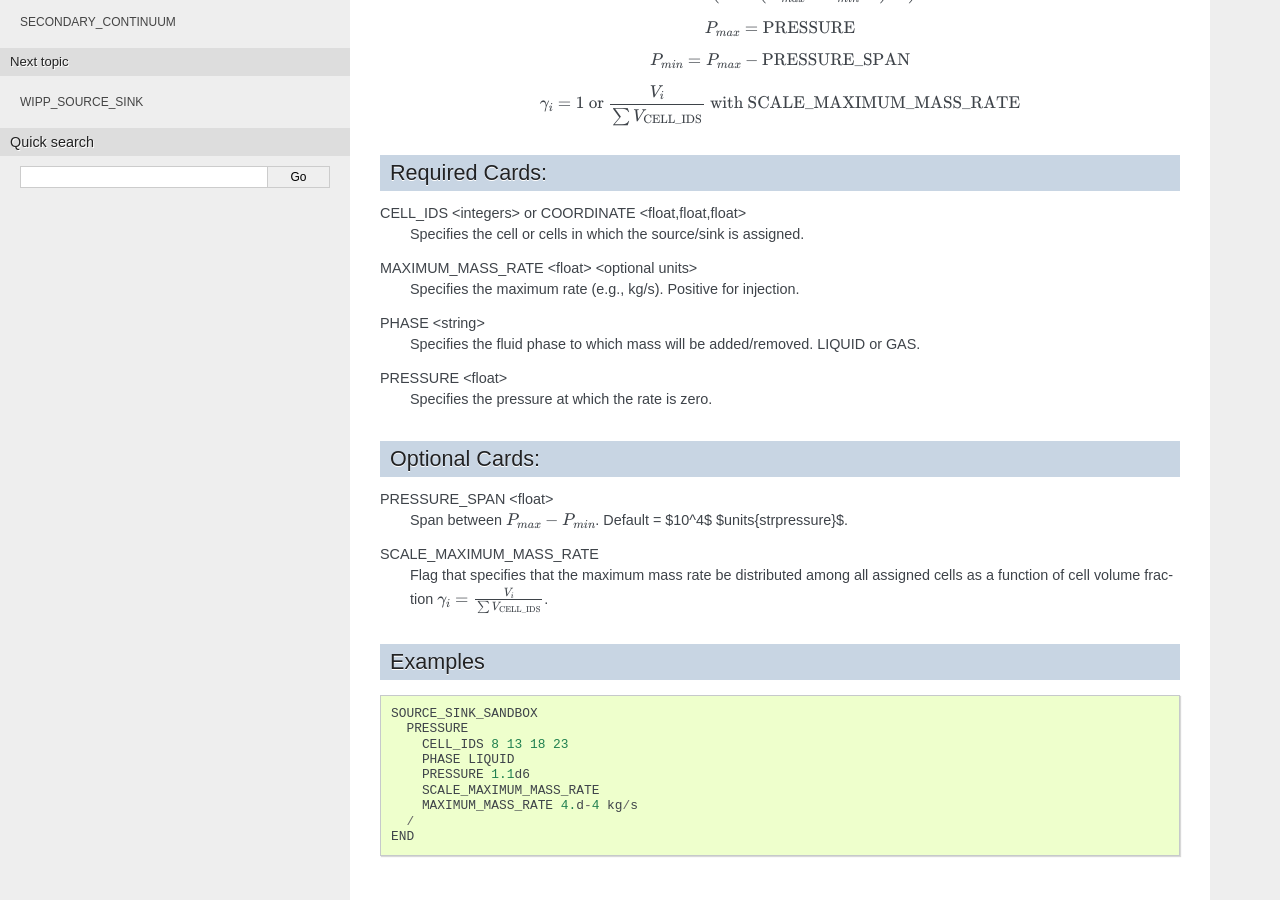
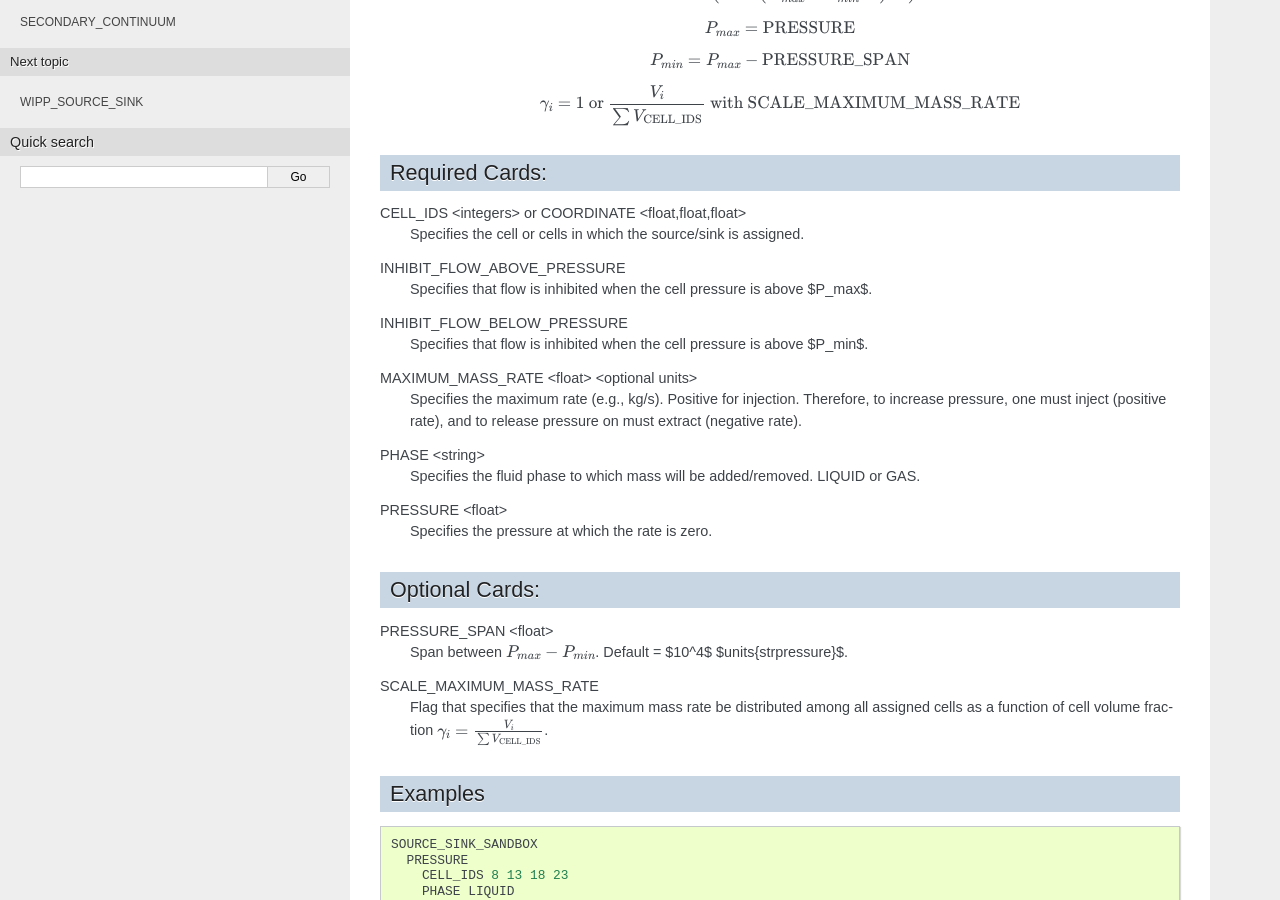
Before and after one commit to Miracloon/pflotran-documentation, a Sphinx documentation site: the page built from source/user_guide/cards/subsurface/source_sink_sandbox/srcsink_sandbox_pressure_card.rst, in a window 1280 px wide and 900 px high, scrolled down 404 px. Built offline with Sphinx 7.4.7, drawn with Linux system fonts in a browser that asks for light colours.

Commit message:
added INHIBIT_FLOW_BELOW_PRESSURE card

```diff
--- a/source/user_guide/cards/subsurface/source_sink_sandbox/srcsink_sandbox_pressure_card.rst
+++ b/source/user_guide/cards/subsurface/source_sink_sandbox/srcsink_sandbox_pressure_card.rst
@@ -41,8 +41,16 @@ Required Cards:
 CELL_IDS <integers> or COORDINATE <float,float,float>
  Specifies the cell or cells in which the source/sink is assigned.
 
+INHIBIT_FLOW_ABOVE_PRESSURE
+ Specifies that flow is inhibited when the cell pressure is above $P_max$.
+
+INHIBIT_FLOW_BELOW_PRESSURE
+ Specifies that flow is inhibited when the cell pressure is above $P_min$.
+
 MAXIMUM_MASS_RATE <float> <optional units>
- Specifies the maximum rate (e.g., kg/s). Positive for injection.
+ Specifies the maximum rate (e.g., kg/s). Positive for injection. Therefore, to
+ increase pressure, one must inject (positive rate), and to release pressure
+ on must extract (negative rate).
 
 PHASE <string>
  Specifies the fluid phase to which mass will be added/removed. LIQUID or GAS.
```
